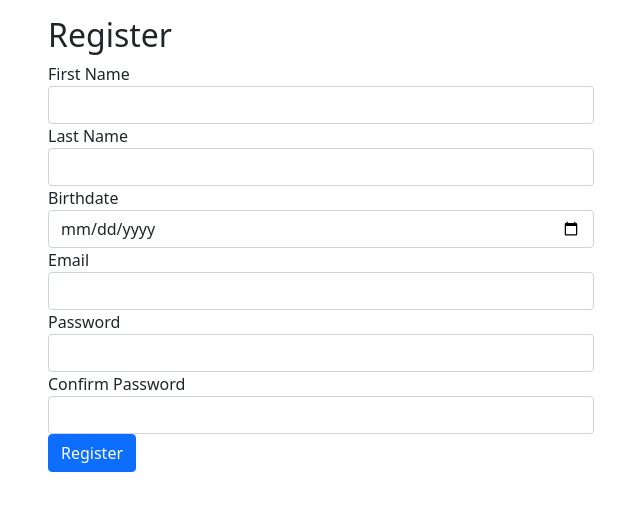
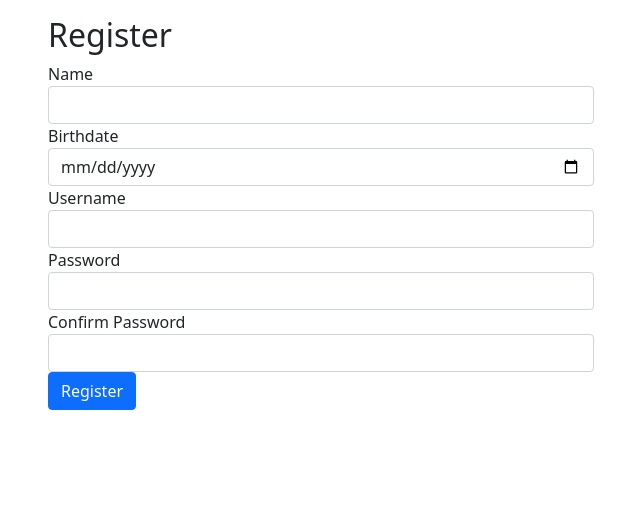
Before and after one commit to nakataken/DAYiary, a PHP site: page /users/register.php in a window 1280 px wide. Shown: the part 72-583 px from the top of the page, without its empty margins (34-674 px from the left). Run offline with PHP 8.4, Linux system fonts and the light colour scheme.

Commit message:
Fix user and admin data

```diff
--- a/admin/test.php
+++ b/admin/test.php
@@ -1,12 +1,10 @@
 <?php
     require "../config/config.php";
 
-    $fname = "System";
-    $lname = "Administrator";
-    $email = "admin@gmail.com";
+    $username = "sysadmin";
     $pass = password_hash("Admin12345", PASSWORD_DEFAULT);
 
-    $insert_sql = "INSERT INTO admin_table SET email='$email',password='$pass',fname='$fname',lname='$lname'";
+    $insert_sql = "INSERT INTO admin_table SET USERNAME='".$username."',PASSWORD='".$pass."'";
     if(!$conn->query($insert_sql)) {
         echo '<script>alert("'.$conn->error.'")</script>';
     }
--- a/users/createDiary.php
+++ b/users/createDiary.php
@@ -2,7 +2,7 @@
     $title = "Create Diary";
     require_once "./includes/header.php";
 
-    if(!isset($_SESSION['email'])) {
+    if(!isset($_SESSION['username'])) {
         header("location:./login.php");
     }
 
@@ -13,10 +13,10 @@
             $content = $_POST['content'];
             $status = $_POST['status'];
 
-            $check_sql = "SELECT id FROM user_table where id='$user_id'";
+            $check_sql = "SELECT ID FROM user_table where ID='$user_id'";
             if($rs=$conn->query($check_sql)) {
                 if($rs->num_rows!=0) {
-                    $insert_sql = "INSERT INTO diary_table SET user_id='$user_id',content='$content',status='$status'";
+                    $insert_sql = "INSERT INTO diary_table SET USER_ID='$user_id',CONTENT='$content',STATUS='$status'";
                     if(!$conn->query($insert_sql)) {
                         echo '<script>alert("'.$conn->error.'")</script>';
                     } else {
--- a/users/editDiary.php
+++ b/users/editDiary.php
@@ -56,7 +56,7 @@
                             <li><input type="radio" name="status" value="Neutral"> Neutral</li>
                         <?php } else if($status=="Happy") { ?>
                             <li><input type="radio" name="status" value="Heart" required> Heart</li>
-                            <li><input type="radio" name="status" value="Happy" checked> Happy</li>
+                            <li><input type="radio" name="status" value="Happy" che cked> Happy</li>
                             <li><input type="radio" name="status" value="Sad"> Sad</li>
                             <li><input type="radio" name="status" value="Neutral"> Neutral</li>
                         <?php } else if($status=="Sad") { ?>
--- a/users/includes/header.php
+++ b/users/includes/header.php
@@ -2,14 +2,12 @@
     session_start();
     require "../config/config.php";
 
-    if(isset($_SESSION['email'])) {
-        $email = $_SESSION['email'];
-        $check_sql = "SELECT id,fname,lname FROM user_table where email='$email'";
+    if(isset($_SESSION['username'])) {
+        $check_sql = "SELECT ID, NAME FROM user_table WHERE USERNAME='".$_SESSION['username']."'";
         if($rs=$conn->query($check_sql)) {
             if($row=$rs->fetch_assoc()) {
-                $_SESSION['id'] = $row['id'];
-                $_SESSION['fname'] = $row['fname'];
-                $_SESSION['lname'] = $row['lname'];
+                $_SESSION['id'] = $row['ID'];
+                $_SESSION['name'] = $row['NAME'];
             }
         }
     }
@@ -29,7 +27,7 @@
 <header>
     <a href="/DAYiary/users/">DAYiary</a>
     <ul>
-        <?php if(!isset($_SESSION['email'])) { ?>
+        <?php if(!isset($_SESSION['username'])) { ?>
             <li>
                 <a href="/DAYiary/users/login.php">Login</a>
             </li>
@@ -38,7 +36,7 @@
             </li>
         <?php } else { ?>
             <li>
-                Hello, <?php echo $_SESSION['fname'].' '.$_SESSION['lname']; ?>
+                Hello, <?php echo $_SESSION['name']; ?>
             </li>
             <li>
                 <a href="/DAYiary/users/profile.php">Profile</a>
--- a/users/index.php
+++ b/users/index.php
@@ -2,7 +2,7 @@
     $title = "Home";
     require_once "./includes/header.php";
 
-    if(!isset($_SESSION['email'])) {
+    if(!isset($_SESSION['username'])) {
         header("location:./login.php");
     }
 
@@ -25,7 +25,7 @@
     } else {
         $num = 0;
         $output = "";
-        $view_sql = "SELECT * FROM diary_table WHERE user_id=".$_SESSION['id'];
+        $view_sql = "SELECT * FROM diary_table WHERE USER_ID=".$_SESSION['id'];
         if($rs=$conn->query($view_sql)) {
             if($rs->num_rows>0) {
                 while($rows=$rs->fetch_assoc()) {
--- a/users/register.php
+++ b/users/register.php
@@ -2,29 +2,14 @@
     $title = "Register";
     require_once "./includes/header.php";
 
-    if(isset($_POST['fname'])) {
-        $fname = $_POST['fname'];
-        $lname = $_POST['lname'];
+    if(isset($_POST['username'])) {
+        $name = $_POST['name'];
         $bdate = $_POST['bdate'];
-        $email = $_POST['email'];
-        $pass = "";
-        $confPass = "";
-        $encrypted = "";
-        $emailValidated = false;
-        $passValidated = false;
-        $passError = "";
-        $emailError = "";
-
-        if (!filter_var($email, FILTER_VALIDATE_EMAIL)) {
-            $emailError.="Not a valid email address.";
-            $emailValidated = false;
-        } else {
-            $emailValidated = true;
-        }
+        $username = $_POST['usernmae'];
+        $pass = $_POST["pass"];
+        $confPass = $_POST["confPass"];
 
         if(!empty($_POST["pass"]) && ($_POST["pass"] == $_POST["confPass"])) {
-            $pass = $_POST["pass"];
-            $confPass = $_POST["confPass"];
             if (strlen($_POST["pass"]) <= 8) {
                 $passError.="Your Password Must Contain At Least 8 Characters!";
                 $passValidated = false;
@@ -46,21 +31,21 @@
             $passValidated = false;
         }
 
-        if($emailValidated && $passValidated) {
-            $check_sql = "SELECT email FROM user_table where email='$email'";
+        if($userValidated && $passValidated) {
+            $check_sql = "SELECT USERNAME FROM user_table where USERNAME='$username'";
             if($rs=$conn->query($check_sql)) {
                 if($rs->num_rows==0) {
-                    $insert_sql = "INSERT INTO user_table SET email='$email',password='$encrypted',fname='$fname',lname='$lname',birthdate='$bdate'";
+                    $insert_sql = "INSERT INTO user_table SET NAME='$name',USERNAME='$username',password='$encrypted',birthdate='$bdate'";
                     if(!$conn->query($insert_sql)) {
                         echo '<script>alert("'.$conn->error.'")</script>';
                     } else {
                         echo '<script>alert("Registration Successful.")</script>';
-                        $_SESSION['email'] = $email;
+                        $_SESSION['username'] = $username;
                         header("location:./index.php");
                     }
                 } else {
-                    $emailError.="gamit na email";
-                    $emailValidated = false;
+                    $userError.="Username already used.";
+                    $userValidated = false;
                 }
             }
         }
@@ -73,23 +58,19 @@
             <h2>Register</h2>
             <form method="POST">
                 <div class="form-group">
-                    <label for="fname">First Name</label>
-                    <input type="text" name="fname" class="form-control" required>
-                </div>
-                <div class="form-group">
-                    <label for="lname">Last Name</label>
-                    <input type="text" name="lname" class="form-control" required>
+                    <label for="name">Name</label>
+                    <input type="text" name="name" class="form-control" required>
                 </div>
                 <div class="form-group">
                     <label for="bdate">Birthdate</label>
                     <input id="datefield" type="date" name="bdate" class="form-control" max="" required>
                 </div>
                 <div class="form-group">
-                    <label for="email">Email</label>
-                    <input type="text" name="email" class="form-control" required>
+                    <label for="username">Username</label>
+                    <input type="text" name="username" class="form-control" required>
                     <div>
-                        <?php if(isset($emailError)) {?>
-                        <p class="text-danger"> <?php echo $emailError; ?></p>
+                        <?php if(isset($userError)) {?>
+                        <p class="text-danger"> <?php echo $userError; ?></p>
                     <?php } ?>
                     </div>
                 </div>
```
Also changed, not shown: admin/index.php (+3 -6 lines), admin/login.php (+6 -8 lines), users/login.php (+8 -10 lines), users/profile.php (+10 -9 lines).
